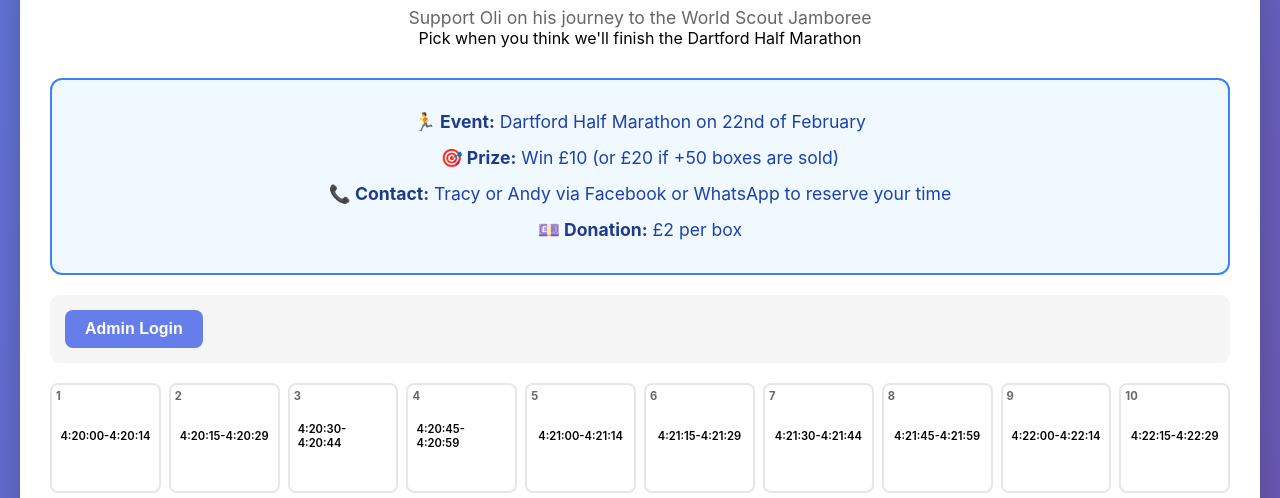
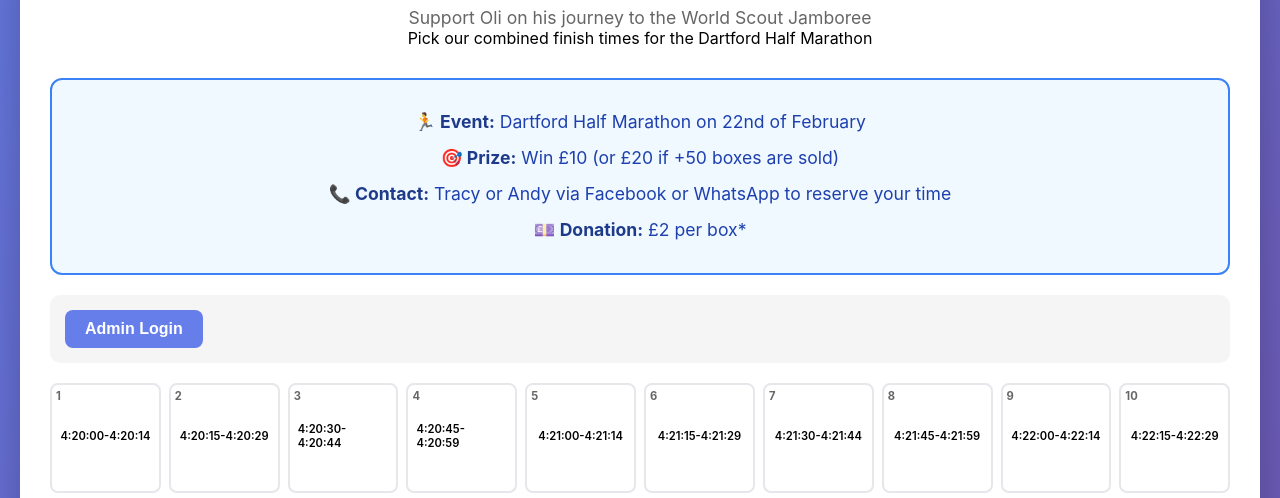
Before and after one commit to balfea/guess-the-time, a website: page public/time-grid-board.html in a window 1280 px wide. Shown: the part 276-774 px from the top of the page. Drawn offline with Linux system fonts and the light colour scheme; no server answers.

Commit message:
Update finish time prompt and donation note

```diff
--- a/public/time-grid-board.html
+++ b/public/time-grid-board.html
@@ -322,14 +322,14 @@
             <img src="oli.png" alt="Scout mascot Oli supporting the World Scout Jamboree">
             <h1>🎯 Guess Our Finish Times!</h1>
             <p class="subtitle">Support Oli on his journey to the World Scout Jamboree</p>
-            <p>Pick when you think we'll finish the Dartford Half Marathon</p>
+            <p>Pick our combined finish times for the Dartford Half Marathon</p>
         </header>
 
         <div class="info-box">
             <p><strong>🏃 Event:</strong> Dartford Half Marathon on 22nd of February</p>
             <p><strong>🎯 Prize:</strong> Win £10 (or £20 if +50 boxes are sold)</p>
             <p><strong>📞 Contact:</strong> Tracy or Andy via Facebook or WhatsApp to reserve your time</p>
-            <p><strong>💷 Donation:</strong> £2 per box</p>
+            <p><strong>💷 Donation:</strong> £2 per box*</p>
         </div>
 
         <div class="controls">
```
